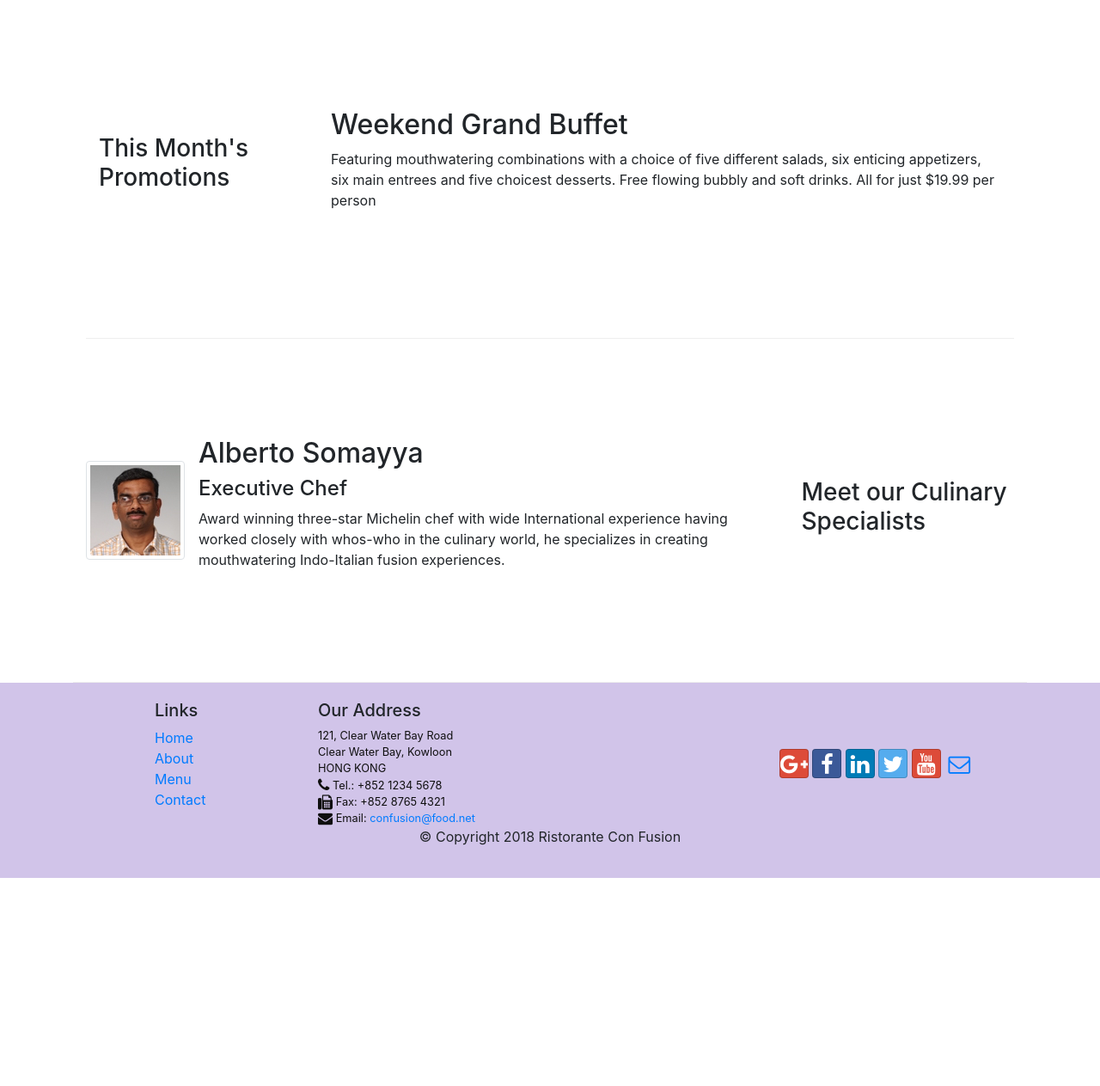
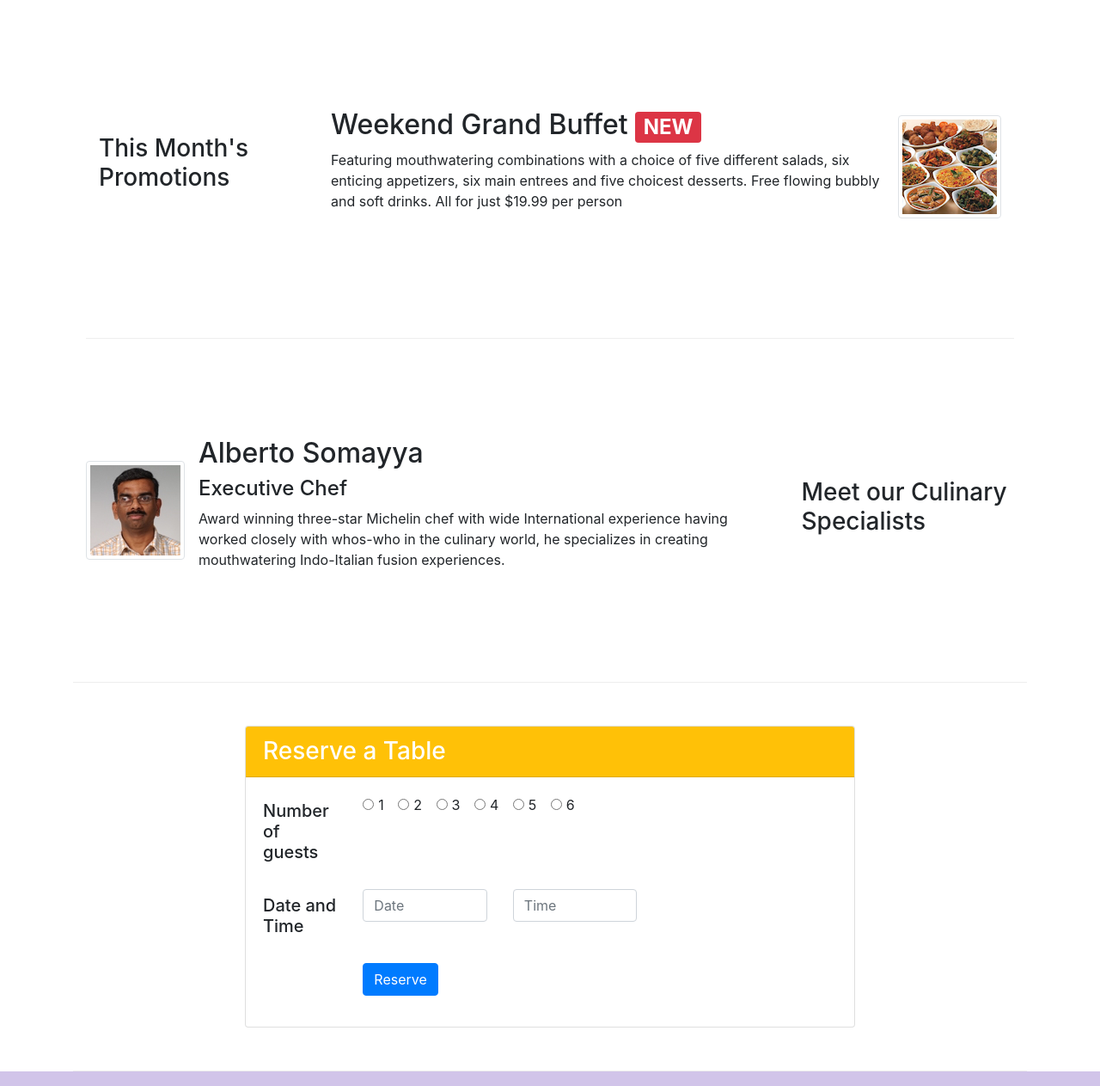
Before and after one commit to mitrabuggaveeti/Website-Using-Bootstrap, a website: page index.html in a window 1280 px wide. Shown: the part 740-2003 px from the top of the page at 86% size. Before the commit the page ends 1761 px from the top, so only its background shows below. Drawn offline with nearby package versions, Linux system fonts and the light colour scheme.

Commit message:
2nd assignment

```diff
--- a/index.html
+++ b/index.html
@@ -41,8 +41,11 @@
                     <h1>Ristorante con Fusion</h1>
                     <p>We take inspiration from the World's best cuisines, and create a unique fusion experience. Our lipsmacking creations will tickle your culinary senses!</p>
                 </div>
-                <div class="col-12 col-sm align-self-center">
+                <div class="col-12 col-sm-3 align-self-center">
                   <img src="img/logo.png">
+                </div>
+                <div class="col col-sm-3 align-self-center">
+                    <a class="btn btn-warning btn-block" href="index.html#reserve" role="button">Reserve a Table</a>
                 </div>
             </div>
         </div>
@@ -73,8 +76,14 @@
                 <h3>This Month's Promotions</h3>
             </div>
             <div class="col col-sm col-md">
-                <h2>Weekend Grand Buffet</h2>
-                <p>Featuring mouthwatering combinations with a choice of five different salads, six enticing appetizers, six main entrees and five choicest desserts. Free flowing bubbly and soft drinks. All for just $19.99 per person </p>
+                <div class="media">
+                      <div class="media-body">
+                        <h2>Weekend Grand Buffet <span class="badge badge-danger">NEW</span></h2>
+                        <p class="d-none d-sm-block">Featuring mouthwatering combinations with a choice of five different salads, six enticing appetizers, six main entrees and five choicest desserts. Free flowing bubbly and soft drinks. All for just $19.99 per person </p>
+                      </div>
+                      <img class="d-flex ml-3 img-thumbnail align-self-center"
+                      src="img/buffet.png" alt="Buffet">
+                </div>
             </div>
         </div>
         </div>
@@ -99,7 +108,71 @@
                 </div>
             </div>
         </div>
+
+        <div class="row row-content align-items-center" id="reserve">
+            <div class="col-md-2">
+            </div>
+            <div class="col-12 col-md-8">
+                <div class="card">
+                    <h3 class="card-header bg-warning text-white">Reserve a Table</h3>
+                    <div class="card-body">
+                        <form>
+                            <div class="form-group row">
+                                <label for="noofguests" class="col-md-2 col-form-label"><h5>Number of guests</h5></label>
+                                <div class="col-md-8">
+                                    <div class="form-check form-check-inline">
+                                        <input class="form-check-input" type="radio" name="inlineRadioOptions" id="inlineRadio1" value="option1">
+                                        <label class="form-check-label" for="inlineRadio1">1</label>
+                                      </div>
+                                      <div class="form-check form-check-inline">
+                                        <input class="form-check-input" type="radio" name="inlineRadioOptions" id="inlineRadio1" value="option2">
+                                        <label class="form-check-label" for="inlineRadio1">2</label>
+                                      </div>
+                                      <div class="form-check form-check-inline">
+                                        <input class="form-check-input" type="radio" name="inlineRadioOptions" id="inlineRadio1" value="option3">
+                                        <label class="form-check-label" for="inlineRadio1">3</label>
+                                      </div>
+                                      <div class="form-check form-check-inline">
+                                        <input class="form-check-input" type="radio" name="inlineRadioOptions" id="inlineRadio1" value="option4">
+                                        <label class="form-check-label" for="inlineRadio1">4</label>
+                                      </div>
+                                      <div class="form-check form-check-inline">
+                                        <input class="form-check-input" type="radio" name="inlineRadioOptions" id="inlineRadio1" value="option5">
+                                        <label class="form-check-label" for="inlineRadio1">5</label>
+                                      </div>
+                                      <div class="form-check form-check-inline">
+                                        <input class="form-check-input" type="radio" name="inlineRadioOptions" id="inlineRadio1" value="option6">
+                                        <label class="form-check-label" for="inlineRadio1">6</label>
+                                      </div>
+                                </div>
+
+                            </div>
+                            <div class="form-group row">
+                                <label for="firstname" class="col-md-2 col-form-label"><h5>Date and Time</h5></label>
+                                <div class="col-12 col-md-3">
+                                    <input type="tel" class="form-control" id="date" name="date" placeholder="Date">
+                                </div>
+                                <div class="col-12 col-md-3">
+                                    <input type="tel" class="form-control" id="time" name="time" placeholder="Time">
+                                </div>
+                            </div>
+                            <div class="form-group row">
+                                <div class="offset-md-2 col-md-10">
+                                    <button type="submit" class="btn btn-primary">Reserve</button>
+                                </div>
+                            </div>
+                        </form>
+                    </div>
+                </div>
+
+            </div>
+            <div class="col-md-2">
+
+            </div>
+        </div>
     </div>
+
+
 
     <footer class="footer">
         <div class="container">
@@ -142,6 +215,7 @@
            </div>
         </div>
     </footer>
+
         <!-- jQuery first, then Popper.js, then Bootstrap JS. -->
         <script src="node_modules/jquery/dist/jquery.slim.min.js"></script>
         <script src="node_modules/popper.js/dist/umd/popper.min.js"></script>
```
